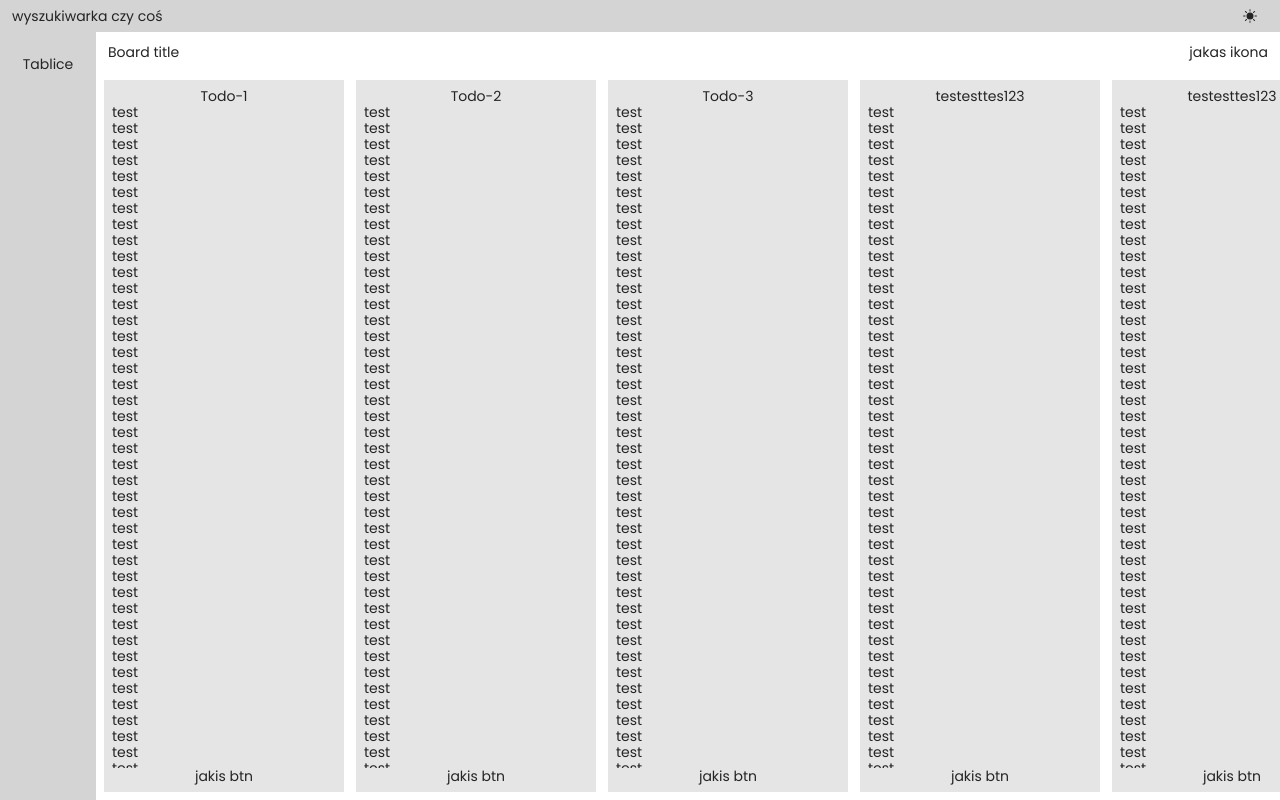
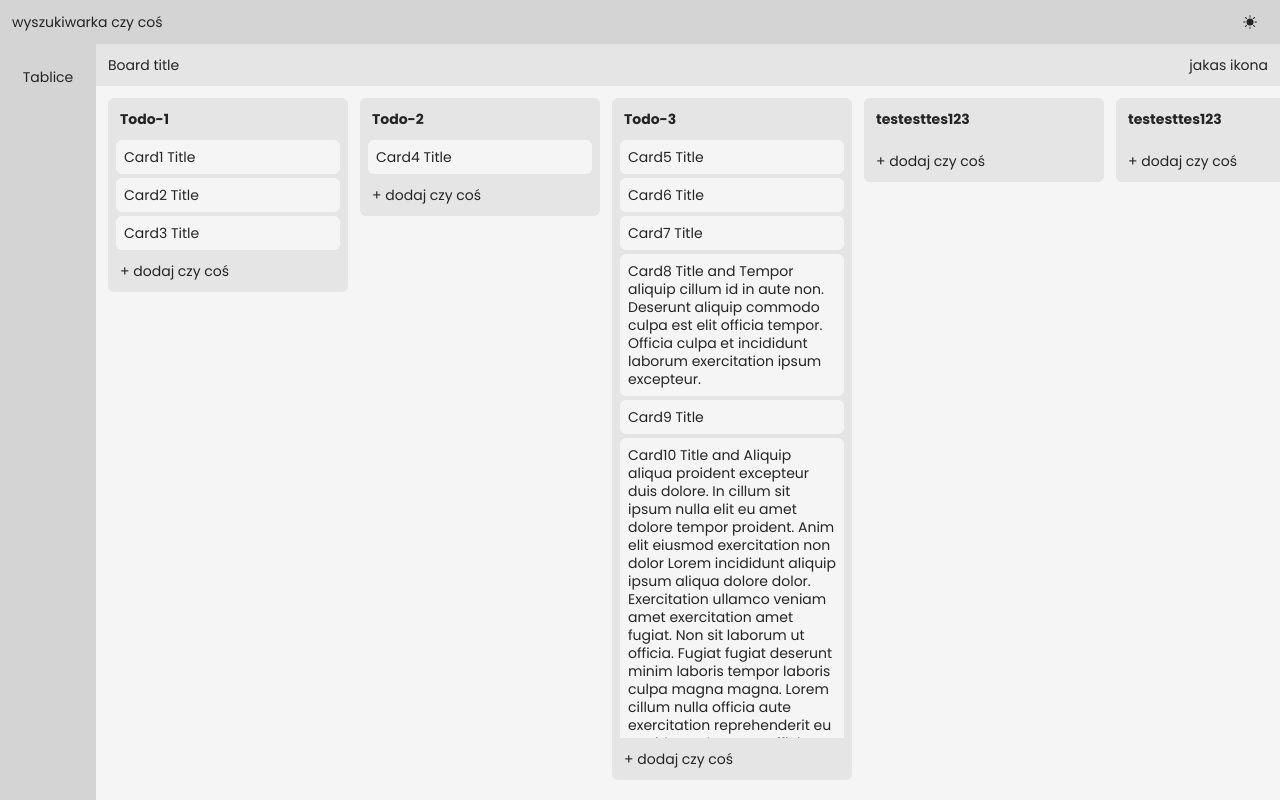
Before and after one commit to Provd5/trolle-clone, a Next.js app in the folder front/: page / in a window 1280 px wide. Built offline with nearby package versions, Linux system fonts and the light colour scheme.

Commit message:
Ostylowany szkielet aplikacji (#11)

```diff
--- a/front/app/globals.css
+++ b/front/app/globals.css
@@ -19,6 +19,7 @@
 body,
 html {
   height: 100%;
+  scrollbar-width: 6px;
 }
 
 html.dark {
@@ -28,6 +29,39 @@ html.light {
   color-scheme: light;
 }
 
+.columnBodyScrollBar::-webkit-scrollbar {
+  height: 8px;
+  width: 8px;
+}
+
+.boardBodyScrollBar::-webkit-scrollbar {
+  height: 12px;
+  width: 12px;
+}
+
+.boardBodyScrollBar::-webkit-scrollbar-button {
+  display: block;
+  height: 4px;
+  width: 4px;
+}
+
+.columnBodyScrollBar::-webkit-scrollbar-track,
+.boardBodyScrollBar::-webkit-scrollbar-track {
+  border-radius: 5px;
+  background: rgba(128, 128, 128, 0.2);
+}
+
+.columnBodyScrollBar::-webkit-scrollbar-thumb,
+.boardBodyScrollBar::-webkit-scrollbar-thumb {
+  border-radius: 5px;
+  background: rgba(128, 128, 128, 0.3);
+}
+
+.columnBodyScrollBar::-webkit-scrollbar-thumb:hover,
+.boardBodyScrollBar::-webkit-scrollbar-thumb:hover {
+  background: rgba(128, 128, 128, 0.4);
+}
+
 #indent {
   padding-left: 10px;
 }
--- a/front/components/BoardsContent/Board/Board.tsx
+++ b/front/components/BoardsContent/Board/Board.tsx
@@ -4,6 +4,8 @@ import { useEffect, useState } from "react";
 import { DummyData } from "data/DummyData";
 
 import { BoardTypes, ColumnTypes } from "types/ContentDataStructure";
+
+import { MapOrder } from "utils/MapOrder";
 
 import Column from "../Column/Column";
 
@@ -15,26 +17,30 @@ export default function Board() {
     const boardData = DummyData.boards.find((item) => item.id === "board-1");
     if (boardData) {
       setBoard(boardData);
-      setColumns(boardData.columns);
+      setColumns(MapOrder(boardData.columns, boardData.columnsOrder));
     }
   }, []);
 
   return (
-    <div className="relative flex h-full flex-col">
+    <div className="relative flex h-full flex-col bg-neutral-100 dark:bg-neutral-900">
       {!board ? (
-        <div>Brak tablic</div>
+        <div className="flex w-full items-center justify-center p-5">
+          Ładowanie tablicy...
+        </div>
       ) : (
         <>
-          <div className="flex items-center justify-between p-3">
+          <div className="flex items-center justify-between bg-neutral-200 p-3 dark:bg-neutral-800">
             <div>Board title</div>
             <div>jakas ikona</div>
           </div>
-          <div className="relative h-full overflow-x-auto overflow-y-hidden">
-            <div className="absolute inset-0 m-2 flex gap-3">
-              {columns &&
-                columns.map((column: ColumnTypes) => (
-                  <Column column={column} key={column.id} />
-                ))}
+          <div className="boardBodyScrollBar relative mb-2 h-full snap-x snap-mandatory overflow-x-auto overflow-y-hidden md:snap-none">
+            <div className="absolute inset-0 flex">
+              <div className="flex gap-3 p-3">
+                {columns &&
+                  columns.map((column: ColumnTypes) => (
+                    <Column column={column} key={column.id} />
+                  ))}
+              </div>
             </div>
           </div>
         </>
--- a/front/components/BoardsContent/Card/Card.tsx
+++ b/front/components/BoardsContent/Card/Card.tsx
@@ -1,3 +1,9 @@
-export default function Card() {
-  return <div>Card</div>;
+import { CardTypes } from "types/ContentDataStructure";
+
+export default function Card({ card }: { card: CardTypes }) {
+  return (
+    <div className="cursor-pointer rounded-md bg-neutral-100 p-2 hover:bg-neutral-100/50 dark:bg-neutral-900 hover:dark:bg-neutral-900/50">
+      <div>{card.title}</div>
+    </div>
+  );
 }
--- a/front/components/BoardsContent/Column/Column.tsx
+++ b/front/components/BoardsContent/Column/Column.tsx
@@ -1,74 +1,24 @@
 import { ColumnTypes } from "types/ContentDataStructure";
+
+import Card from "../Card/Card";
 
 export default function Column({ column }: { column: ColumnTypes }) {
   return (
-    <div className="flex w-60 flex-none flex-col items-center justify-center bg-neutral-200 p-2 dark:bg-neutral-800">
-      <div className="header">
-        <h1>{column.title}</h1>
+    <div className="flex h-fit max-h-full w-60 flex-none snap-center flex-col items-center justify-center rounded-md bg-neutral-200 dark:bg-neutral-800">
+      <div className="header flex w-full p-1 font-bold">
+        <div className="w-full rounded-md  p-2">
+          <h1>{column.title}</h1>
+        </div>
       </div>
-      <div className="body w-full overflow-y-auto">
-        <div className="card">test</div>
-        <div className="card">test</div>
-        <div className="card">test</div>
-        <div className="card">test</div>
-        <div className="card">test</div>
-        <div className="card">test</div>
-        <div className="card">test</div>
-        <div className="card">test</div>
-        <div className="card">test</div>
-        <div className="card">test</div>
-        <div className="card">test</div>
-        <div className="card">test</div>
-        <div className="card">test</div>
-        <div className="card">test</div>
-        <div className="card">test</div>
-        <div className="card">test</div>
-        <div className="card">test</div>
-        <div className="card">test</div>
-        <div className="card">test</div>
-        <div className="card">test</div>
-        <div className="card">test</div>
-        <div className="card">test</div>
-        <div className="card">test</div>
-        <div className="card">test</div>
-        <div className="card">test</div>
-        <div className="card">test</div>
-        <div className="card">test</div>
-        <div className="card">test</div>
-        <div className="card">test</div>
-        <div className="card">test</div>
-        <div className="card">test</div>
-        <div className="card">test</div>
-        <div className="card">test</div>
-        <div className="card">test</div>
-        <div className="card">test</div>
-        <div className="card">test</div>
-        <div className="card">test</div>
-        <div className="card">test</div>
-        <div className="card">test</div>
-        <div className="card">test</div>
-        <div className="card">test</div>
-        <div className="card">test</div>
-        <div className="card">test</div>
-        <div className="card">test</div>
-        <div className="card">test</div>
-        <div className="card">test</div>
-        <div className="card">test</div>
-        <div className="card">test</div>
-        <div className="card">test</div>
-        <div className="card">test</div>
-        <div className="card">test</div>
-        <div className="card">test</div>
-        <div className="card">test</div>
-        <div className="card">test</div>
-        <div className="card">test</div>
-        <div className="card">test</div>
-        <div className="card">test</div>
-        <div className="card">test</div>
-        <div className="card">test</div>
-        <div className="card">test</div>
+      <div className="body columnBodyScrollBar mx-1 flex w-[-webkit-fill-available] max-w-full flex-col gap-1 overflow-y-auto px-1">
+        {column.cards &&
+          column.cards.map((card) => <Card card={card} key={card.id} />)}
       </div>
-      <div className="footer">jakis btn</div>
+      <div className="footer flex w-full p-1">
+        <div className="w-full cursor-pointer rounded-md p-2 hover:bg-neutral-400/40 hover:dark:bg-neutral-900/60 ">
+          + dodaj czy coś
+        </div>
+      </div>
     </div>
   );
 }
--- a/front/components/ModeSwitcher/ModeSwitcher.tsx
+++ b/front/components/ModeSwitcher/ModeSwitcher.tsx
@@ -29,7 +29,7 @@ export default function ModeSwitcher() {
     <button
       onClick={() => changeMode()}
       aria-label="switchMode"
-      className="btnIcon"
+      className="btnIcon hover:bg-neutral-500/30"
     >
       {isModeLoaded &&
         (mode === "light" ? <BsFillSunFill /> : <BsFillMoonFill />)}
--- a/front/components/Navbars/Sidebar.tsx
+++ b/front/components/Navbars/Sidebar.tsx
@@ -2,7 +2,7 @@ import { FiMenu } from "react-icons/fi";
 
 export default function Sidebar() {
   return (
-    <section className="flex h-12 w-auto flex-none items-center justify-between bg-neutral-300 py-0 px-3 dark:bg-neutral-700 md:h-auto md:w-24 md:flex-col md:px-0 md:py-6">
+    <section className="flex w-auto flex-none items-center justify-between bg-neutral-300 py-2 px-3 dark:bg-neutral-700 md:h-auto md:w-24 md:flex-col md:px-1 md:py-6">
       <div className="flex items-center justify-center gap-1">
         <button className="btnIcon md:hidden">
           <FiMenu />
--- a/front/components/Navbars/Topbar.tsx
+++ b/front/components/Navbars/Topbar.tsx
@@ -2,7 +2,7 @@ import ModeSwitcher from "components/ModeSwitcher/ModeSwitcher";
 
 export default function Topbar() {
   return (
-    <nav className="flex h-8 items-center justify-between bg-neutral-300 py-0 px-3 dark:bg-neutral-700">
+    <nav className="flex items-center justify-between bg-neutral-300 py-2 px-3 dark:bg-neutral-700 md:py-1">
       wyszukiwarka czy coś
       <ModeSwitcher />
     </nav>
--- a/front/data/DummyData.tsx
+++ b/front/data/DummyData.tsx
@@ -95,7 +95,8 @@ export const DummyData: ContentDataStructure = {
               id: "card-8",
               boardId: "board-1",
               columnId: "column-3",
-              title: "Card8 Title",
+              title:
+                "Card8 Title and Tempor aliquip cillum id in aute non. Deserunt aliquip commodo culpa est elit officia tempor. Officia culpa et incididunt laborum exercitation ipsum excepteur.",
             },
             {
               id: "card-9",
@@ -107,7 +108,8 @@ export const DummyData: ContentDataStructure = {
               id: "card-10",
               boardId: "board-1",
               columnId: "column-3",
-              title: "Card10 Title",
+              title:
+                "Card10 Title and Aliquip aliqua proident excepteur duis dolore. In cillum sit ipsum nulla elit eu amet dolore tempor proident. Anim elit eiusmod exercitation non dolor Lorem incididunt aliquip ipsum aliqua dolore dolor. Exercitation ullamco veniam amet exercitation amet fugiat. Non sit laborum ut officia. Fugiat fugiat deserunt minim laboris tempor laboris culpa magna magna. Lorem cillum nulla officia aute exercitation reprehenderit eu cupidatat deserunt officia est sint duis sit. Ullamco eiusmod reprehenderit minim enim tempor nostrud duis quis et officia. Elit exercitation exercitation exercitation ut irure duis deserunt qui aliquip eu. Id ea reprehenderit eu esse ad enim qui amet labore ad. Nisi mollit magna sit adipisicing sint velit do non Lorem laborum esse est laborum. Quis amet velit minim excepteur sit do commodo aliquip nisi aliquip cupidatat veniam ut. Ullamco voluptate aute nostrud fugiat eiusmod dolore. Anim reprehenderit occaecat tempor adipisicing laborum nulla mollit. Velit veniam eu ullamco excepteur est duis nisi laboris. Ad reprehenderit cupidatat commodo fugiat minim proident cillum ea adipisicing.",
             },
             {
               id: "card-11",
--- a/front/tailwind.config.js
+++ b/front/tailwind.config.js
@@ -4,13 +4,13 @@ module.exports = {
   content: ["./app/**/*.{js,ts,jsx,tsx}", "./components/**/*.{js,ts,jsx,tsx}"],
   theme: {
     fontSize: {
-      sm: ["12px", "14px"],
-      base: ["14px", "16px"],
-      xl: ["16px", "18px"],
-      "2xl": ["18px", "20px"],
-      "3xl": ["20px", "22px"],
-      "4xl": ["22px", "24px"],
-      "5xl": ["24px", "26px"],
+      sm: ["12px", "16px"],
+      base: ["14px", "18px"],
+      xl: ["16px", "20px"],
+      "2xl": ["18px", "22px"],
+      "3xl": ["20px", "24px"],
+      "4xl": ["22px", "26px"],
+      "5xl": ["24px", "28px"],
     },
     extend: {
       colors: {
--- /dev/null
+++ b/front/utils/MapOrder.tsx
@@ -0,0 +1,4 @@
+export const MapOrder = (array: any[], order: (string | number)[]) => {
+  array.sort((a, b) => order.indexOf(a.id) - order.indexOf(b.id));
+  return array;
+};
```
